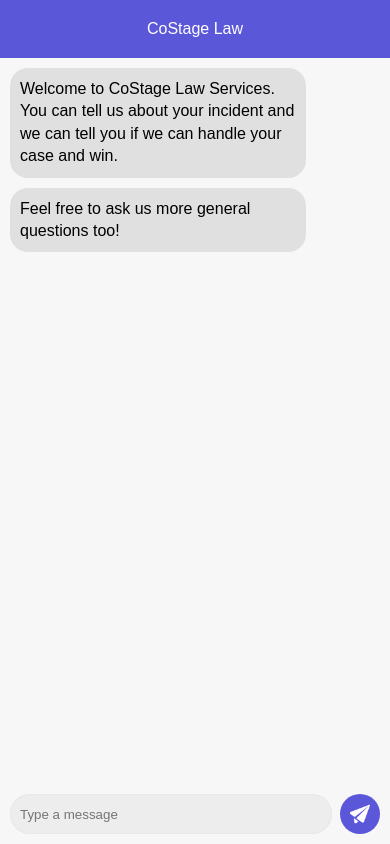
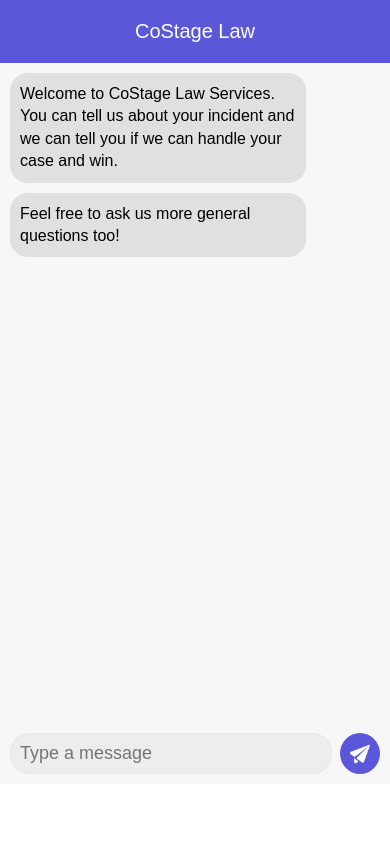
Before and after one commit to CoStage-AI/CoStage-Law, a website: page index.html in a window 390 px wide. Drawn offline with Linux system fonts and the light colour scheme.

Commit message:
fixing zooming issue on iphone

```diff
--- a/stylesGPT.css
+++ b/stylesGPT.css
@@ -103,3 +103,26 @@
     align-items: center; /* center vertically in a flex container */
     text-align: center; /* ensure the text inside is centered if it wraps */
   }
+
+
+  #chat-input, #chat-header {
+    font-size: 16px; /* This is to prevent zooming on iPhone */
+  }
+
+  /* Increase font size for smaller screens */
+  @media (max-width: 480px) {
+    #chat-header {
+      font-size: 20px; /* Adjust as needed for visibility */
+    }
+
+    #chat-input {
+      font-size: 18px; /* This should already be at least 16px */
+    }
+
+    /* Add any other responsive adjustments for smaller screens here */
+  }
+
+  #chat-container {
+    /* Other styles remain unchanged */
+    padding-bottom: 60px; /* Add more padding to bottom for iPhone address bar */
+  }
```
